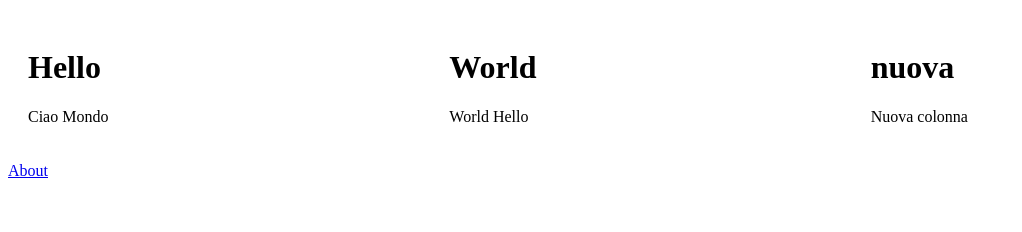
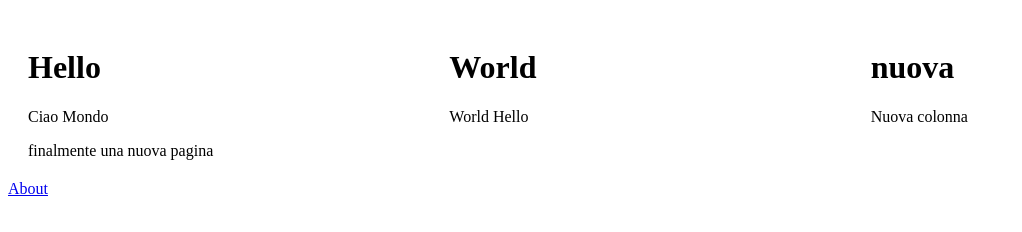
Before and after one commit to mmorgano/bug-free-funicular, a plain HTML site: page src/index.html in a window 1280 px wide. Shown: the whole page, without its empty margins (0-1022 px from the left). Drawn offline with Linux system fonts and the light colour scheme.

Commit message:
Update index.html

```diff
--- a/src/index.html
+++ b/src/index.html
@@ -19,6 +19,7 @@
         <div class="column">
             <h1>Hello</h1>
             <p>Ciao Mondo</p>
+            finalmente una nuova pagina
         </div>
         <div class="column">
             <h1>World</h1>
```
